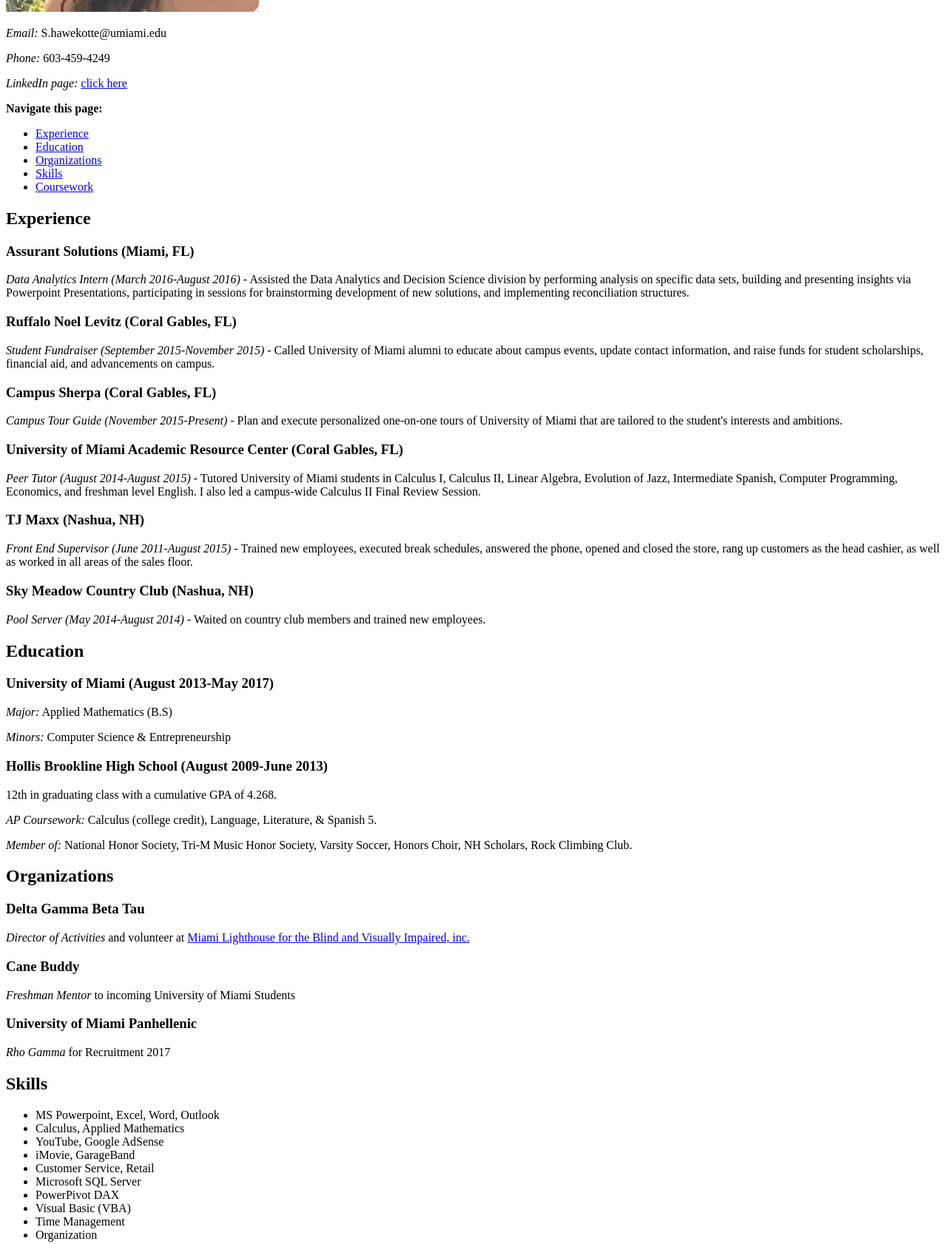
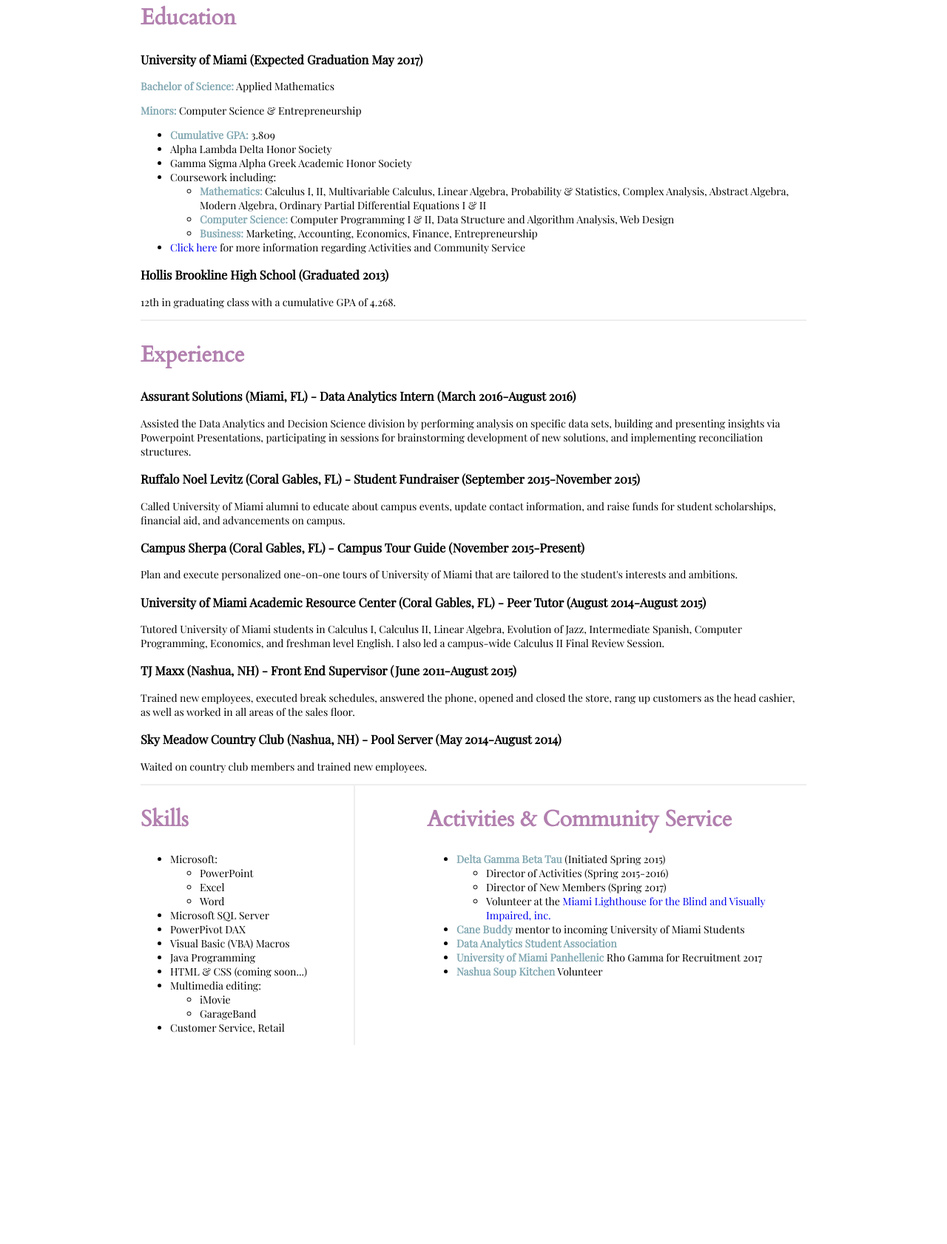
Before and after one commit to sydneyhawk/sydneyhawk.github.io, a plain HTML site: page resume.html in a window 1280 px wide. Shown: the part 406-2088 px from the top of the page at 74% size. After the commit the page ends 1819 px from the top, so only its background shows below. Drawn offline with nearby package versions, Linux system fonts and the light colour scheme.

Commit message:
CSS Project
New Resume with accompanying style sheet

```diff
--- a/resume.html
+++ b/resume.html
@@ -4,150 +4,148 @@
 <head>
   <meta charset="utf-8">
   <title>Sydney Hawekotte's Resume</title>
+  <link href="style.css" rel="stylesheet"/>
 </head>
 
 <body>
+  <div id="container">
 
-<header id="top">
+<header id=#top>
+  <nav>
+    <ul>
+      <li><a href=#top>Top of Page</a></li>
+      <li><a href=#education>Education</a></li>
+      <li><a href=#experience>Experience</a></li>
+      <li><a href=#skills>Skills</a></li>
+      <li><a href=#activities>Activities</a></li>
+    </ul>
+  </nav>
+
   <h1>Sydney Hawekotte</h1>
     <img src="headshot.jpg" alt="Photo of Sydney Hawekotte"/>
-    <p><em>Email:</em> S.hawekotte@umiami.edu</p>
-    <p><em>Phone:</em> 603-459-4249</p>
-    <p><em>LinkedIn page:</em> <a href="https://www.linkedin.com/in/sydney-hawekotte">click here</a></p>
 
-    <nav>
-      <p><strong>Navigate this page:</strong></p>
+    <div id="contact">
       <ul>
-          <li><a href="#experience">Experience</a></li>
-          <li><a href="#education">Education</a></li>
-          <li><a href="#organizations">Organizations</a></li>
-          <li><a href="#skills">Skills</a></li>
-          <li><a href="#coursework">Coursework</a></li>
+        <li><strong>Email:</strong> S.hawekotte@umiami.edu</li>
+        <li><strong>Phone:</strong> 603-459-4249</li>
+        <li><strong><a href="https://www.linkedin.com/in/sydney-hawekotte">LinkedIn Page</a></strong></li>
       </ul>
-    </nav>
+    </div>
   </header>
+
 
 <main>
 
+<section id="education">
+  <h2>Education</h2>
+  <article id="umiami">
+    <h3>University of Miami (Expected Graduation May 2017)</h3>
+      <p><strong>Bachelor of Science:</strong> Applied Mathematics</p>
+      <p><strong>Minors:</strong> Computer Science &amp; Entrepreneurship</p>
+      <ul>
+        <li><strong>Cumulative GPA:</strong> 3.809</li>
+        <li>Alpha Lambda Delta Honor Society</li>
+        <li>Gamma Sigma Alpha Greek Academic Honor Society</li>
+        <li>Coursework including:
+            <ul>
+              <li><strong>Mathematics:</strong> Calculus I, II, Multivariable Calculus, Linear Algebra, Probability &amp; Statistics, Complex Analysis, Abstract Algebra, Modern Algebra, Ordinary Partial Differential Equations I &amp; II</li>
+              <li><strong>Computer Science:</strong> Computer Programming I &amp; II, Data Structure and Algorithm Analysis, Web Design</li>
+              <li><strong>Business:</strong> Marketing, Accounting, Economics, Finance, Entrepreneurship</li>
+            </ul>
+        </li>
+        <li><a href=#activities>Click here</a> for more information regarding Activities and Community Service</li>
+      </ul>
+    </article>
+
+    <article id="hbhs">
+      <h3>Hollis Brookline High School (Graduated 2013)</h3>
+        <p>12th in graduating class with a cumulative GPA of 4.268.</p>
+    </article>
+</section>
+
 <section id="experience">
   <h2>Experience</h2>
-    <h3>Assurant Solutions (Miami, FL)</h3>
-      <p><em>Data Analytics Intern (March 2016-August 2016)</em> - Assisted the Data Analytics and Decision Science division by performing analysis on specific data sets, building and presenting insights via Powerpoint Presentations, participating in sessions for brainstorming development of new solutions, and implementing reconciliation structures.</p>
 
-    <h3>Ruffalo Noel Levitz (Coral Gables, FL)</h3>
-      <p><em>Student Fundraiser (September 2015-November 2015)</em> - Called University of Miami alumni to educate about campus events, update contact information, and raise funds for student scholarships, financial aid, and advancements on campus.</p>
+    <article id="assurant">
+    <h3>Assurant Solutions (Miami, FL) - Data Analytics Intern (March 2016-August 2016)</h3>
+      <p> Assisted the Data Analytics and Decision Science division by performing analysis on specific data sets, building and presenting insights via Powerpoint Presentations, participating in sessions for brainstorming development of new solutions, and implementing reconciliation structures.</p>
+    </article>
 
-    <h3>Campus Sherpa (Coral Gables, FL)</h3>
-      <p><em>Campus Tour Guide (November 2015-Present)</em> - Plan and execute personalized one-on-one tours of University of Miami that are tailored to the student's interests and ambitions.</p>
+    <article id="ruffalo-noel">
+    <h3>Ruffalo Noel Levitz (Coral Gables, FL) - Student Fundraiser (September 2015-November 2015)</h3>
+      <p>Called University of Miami alumni to educate about campus events, update contact information, and raise funds for student scholarships, financial aid, and advancements on campus.</p>
+    </article>
 
-    <h3>University of Miami Academic Resource Center (Coral Gables, FL)</h3>
-      <p><em>Peer Tutor (August 2014-August 2015)</em> - Tutored University of Miami students in Calculus I, Calculus II, Linear Algebra, Evolution of Jazz, Intermediate Spanish, Computer Programming, Economics, and freshman level English. I also led a campus-wide Calculus II Final Review Session.</p>
+    <article id="sherpa">
+    <h3>Campus Sherpa (Coral Gables, FL) - Campus Tour Guide (November 2015-Present)</h3>
+      <p>Plan and execute personalized one-on-one tours of University of Miami that are tailored to the student's interests and ambitions.</p>
+    </article>
 
-    <h3>TJ Maxx (Nashua, NH)</h3>
-      <p><em>Front End Supervisor (June 2011-August 2015)</em> - Trained new employees, executed break schedules, answered the phone, opened and closed the store, rang up customers as the head cashier, as well as worked in all areas of the sales floor.</p>
+    <article id="arc">
+    <h3>University of Miami Academic Resource Center (Coral Gables, FL) - Peer Tutor (August 2014-August 2015)</h3>
+      <p>Tutored University of Miami students in Calculus I, Calculus II, Linear Algebra, Evolution of Jazz, Intermediate Spanish, Computer Programming, Economics, and freshman level English. I also led a campus-wide Calculus II Final Review Session.</p>
+    </article>
 
-    <h3>Sky Meadow Country Club (Nashua, NH)</h3>
-      <p><em>Pool Server (May 2014-August 2014)</em> - Waited on country club members and trained new employees.</p>
+    <article id="tjmaxx">
+    <h3>TJ Maxx (Nashua, NH) - Front End Supervisor (June 2011-August 2015)</h3>
+      <p>Trained new employees, executed break schedules, answered the phone, opened and closed the store, rang up customers as the head cashier, as well as worked in all areas of the sales floor.</p>
+    </article>
+
+    <article id="sky-meadow">
+    <h3>Sky Meadow Country Club (Nashua, NH) - Pool Server (May 2014-August 2014)</h3>
+      <p>Waited on country club members and trained new employees.</p>
+    </article>
+
 </section>
 
-<section id="education">
-  <h2>Education</h2>
-    <h3>University of Miami (August 2013-May 2017)</h3>
-      <p><em>Major:</em> Applied Mathematics (B.S)</p>
-      <p><em>Minors:</em> Computer Science &amp; Entrepreneurship</p>
-
-    <h3> Hollis Brookline High School (August 2009-June 2013)</h3>
-      <p>12th in graduating class with a cumulative GPA of 4.268.</p>
-      <p><em>AP Coursework:</em> Calculus (college credit), Language, Literature, &amp; Spanish 5.</p>
-      <p><em>Member of:</em> National Honor Society, Tri-M Music Honor Society, Varsity Soccer, Honors Choir, NH Scholars, Rock Climbing Club.</p>
-</section>
-
-<section id="organizations">
-  <h2>Organizations</h2>
-    <h3>Delta Gamma Beta Tau</h3>
-      <p><em>Director of Activities</em> and volunteer at <a href="http://www.miamilighthouse.org">Miami Lighthouse for the Blind and Visually Impaired, inc.</a></p>
-
-    <h3>Cane Buddy</h3>
-      <p><em>Freshman Mentor</em> to incoming University of Miami Students</p>
-
-    <h3>University of Miami Panhellenic</h3>
-      <p><em>Rho Gamma</em> for Recruitment 2017</p>
-</section>
+<div id="columns">
 
 <section id="skills">
   <h2>Skills</h2>
     <ul>
-      <li>MS Powerpoint, Excel, Word, Outlook</li>
-      <li>Calculus, Applied Mathematics</li>
-      <li>YouTube, Google AdSense</li>
-      <li>iMovie, GarageBand</li>
-      <li>Customer Service, Retail</li>
+      <li>Microsoft:
+        <ul>
+          <li>PowerPoint</li>
+          <li>Excel</li>
+          <li>Word</li>
+        </ul>
+      </li>
       <li>Microsoft SQL Server</li>
       <li>PowerPivot DAX</li>
-      <li>Visual Basic (VBA)</li>
-      <li>Time Management</li>
-      <li>Organization</li>
+      <li>Visual Basic (VBA) Macros</li>
       <li>Java Programming</li>
-      <li>Teamwork</li>
-      <li>HTML (coming soon...) &#9786;</li>
+      <li>HTML &amp; CSS (coming soon...)</li>
+      <li>Multimedia editing:
+        <ul>
+          <li>iMovie</li>
+          <li>GarageBand</li>
+        </ul>
+      </li>
+      <li>Customer Service, Retail</li>
     </ul>
 </section>
 
-<section id="coursework">
-  <h2>Coursework</h2>
+<section id="activities">
+    <h2>Activities &amp; Community Service</h2>
       <ul>
-      <li><em>Mathematics:</em>
+        <li><strong>Delta Gamma Beta Tau</strong> (Initiated Spring 2015)
           <ul>
-          <li>Calculus I</li>
-          <li>Calculus II</li>
-          <li>Multivariable Calculus/Calculus III</li>
-          <li>Linear Algebra</li>
-          <li>Ordinary Differential Equations</li>
-          <li>Intro to Probability &amp; Statistics</li>
-          <li>Advanced Calculus</li>
-          <li>Complex Analysis</li>
-          <li>Abstract Mathematics</li>
-          <li>Modern Algebra</li>
-          <li>Ordinary Partial Differential Equations</li>
+            <li>Director of Activities (Spring 2015-2016)</li>
+            <li>Director of New Members (Spring 2017)</li>
+            <li>Volunteer at the <a href="http://www.miamilighthouse.org">Miami Lighthouse for the Blind and Visually Impaired, inc.</a></li>
           </ul>
         </li>
-
-      <li><em>Computer Science:</em>
-        <ul>
-          <li>Computer Programming I</li>
-          <li>Computer Programming II</li>
-          <li>Data Structures and Algorithm Analysis</li>
-          <li>Web Design</li>
+        <li><strong>Cane Buddy</strong> mentor to incoming University of Miami Students</li>
+        <li><strong>Data Analytics Student Association</strong></li>
+        <li><strong>University of Miami Panhellenic</strong> Rho Gamma for Recruitment 2017</li>
+        <li><strong>Nashua Soup Kitchen</strong> Volunteer</li>
       </ul>
-      </li>
-
-      <li><em>Business:</em>
-        <ul>
-          <li>Marketing</li>
-          <li>Accounting</li>
-          <li>Micro Economics</li>
-          <li>Finance</li>
-          <li>Intro to Entrepreneurship</li>
-          <li>Growing the Venture</li>
-        </ul>
-      </li>
-
-      <li><em>Other:</em>
-        <ul>
-          <li>Intermediate Spanish</li>
-          <li>Advanced Composition</li>
-          <li>Advanced Writing for People &amp; Society</li>
-        </ul>
-      </li>
-  </ul>
-
 </section>
+</div>
 
 </main>
 
-<footer>
-  <a href="#top">Return to top of page</a>
-</footer>
 
+</div>
 </body>
 </html>
--- /dev/null
+++ b/style.css
@@ -0,0 +1,104 @@
+@import url('https://fonts.googleapis.com/css?family=Playfair+Display|Cardo');
+
+#container{
+  max-width: 900px;
+  min-width: 700px;
+  margin: 0 auto;
+}
+
+body{
+  font-family: 'Playfair Display', serif;
+  font-size: 14px;
+}
+
+#contact ul{
+  margin-left: 5px;
+  list-style: none;
+  font-size: 18px;
+  padding-top: 20px;
+}
+
+#contact li{
+  margin-top: 20px;
+}
+
+nav li{
+  display: inline-block;
+  padding-right: 40px;
+  padding-left: 10px;
+}
+
+a{
+  text-decoration: none;
+}
+
+a:default{
+  color: grey;
+}
+
+a:hover{
+  background-color: #dcdcdc;
+}
+
+a:visited{
+  color: grey;
+}
+
+nav{
+  background-color: #eee;
+  position: fixed;
+  top:0;
+  left:0;
+  width: 100%;
+}
+
+img{
+  height: 200px;
+  float: left;
+  margin-right: 20px;
+  border: 6px solid #eee;
+}
+
+#education{
+  clear: left;
+  border-bottom: 2px solid #eee;
+}
+
+#experience{
+  border-bottom: 2px solid #eee;
+}
+
+#skills{
+  float: left;
+  max-width: 36%;
+  border-right: 2px solid #eee;
+  padding-right: 7%;
+}
+
+#activities{
+  float: right;
+  max-width: 57%;
+}
+
+h1{
+  font-family: 'Cardo', serif;
+  font-size: 40px;
+  margin-top: 70px;
+  color: rgb(178, 128, 175);
+}
+
+
+h2{
+  font-family: 'Cardo', serif;
+  font-size: 30px;
+  color: rgb(178, 128, 175);
+}
+
+strong{
+  color: rgb(130, 168, 178);
+}
+
+header{
+  border-bottom: 2px solid #eee;
+  padding-bottom: 60px;
+}
```
Lines whose indentation alone changed are shown as unchanged.
